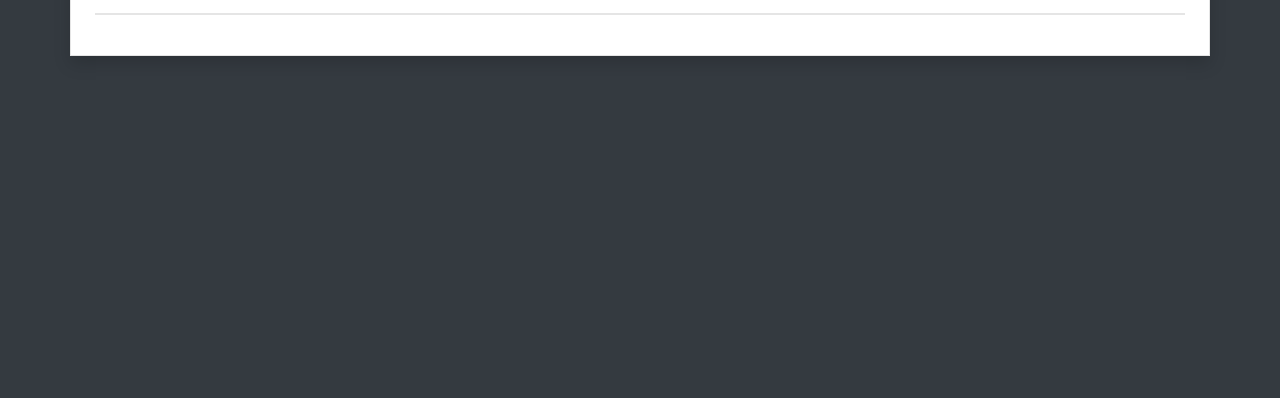
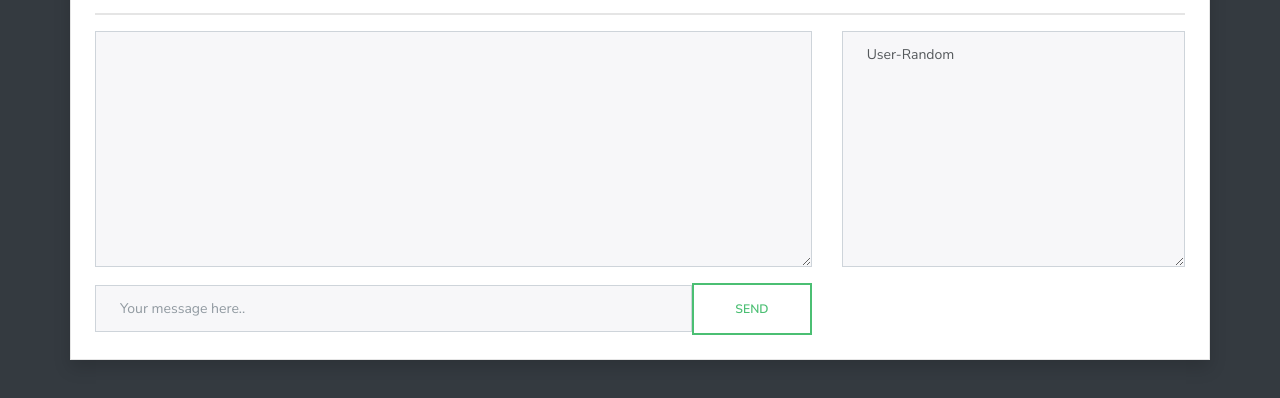
Before and after one commit to ChristianDBrooks/S1P-Web-App, a plain HTML site: page chat.html in a window 1280 px wide. Shown: the part 180-578 px from the top of the page. Drawn offline with nearby package versions, Linux system fonts and the light colour scheme.

Commit message:
Started chat.html bootstrap design. Still needs work.

```diff
--- a/chat.html
+++ b/chat.html
@@ -55,14 +55,30 @@
 
         <hr class="bg-light">
 
-        <div>
+        <div class="row">
 
+            <div class="col-8">
+                <form action="">
+                    <div class="form-group">
+                        <textarea name="chatbox" id="chatbox" cols="30" rows="10" class="form-control"></textarea>
+                    </div>
+
+                    <div class="form-inline">
+                        <input type="text" placeholder="Your message here.." class="form-control col-10">
+                        <input type="submit" value="SEND" class="btn btn-outline-success col-2">
+                    </div>
+                </form>
+            </div>
+
+            <div class="col-4">
+                <form action="">
+                    <div class="form-group">
+                        <textarea name="online-users" id="" cols="30" rows="10" class="form-control">User-Random</textarea>
+                    </div>
+                </form>
+            </div>
         </div>
-
       </div>
-
-
-
 </body>
 
 </html>
```
